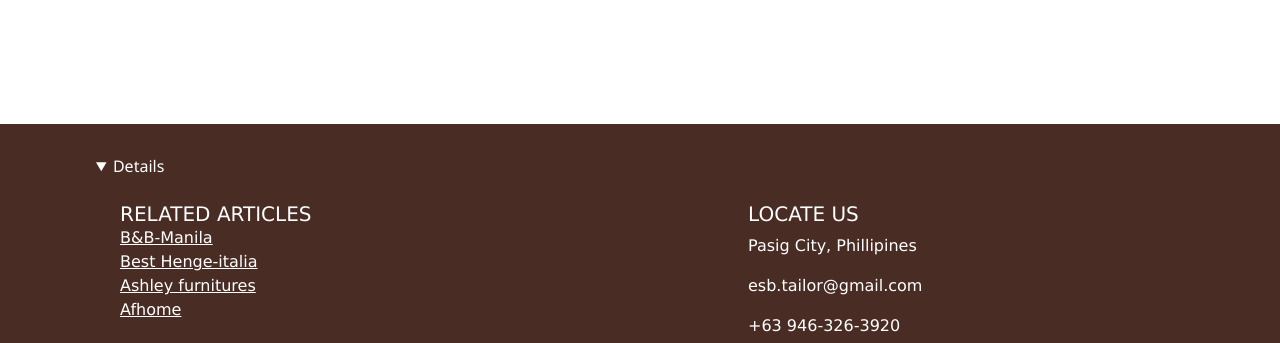
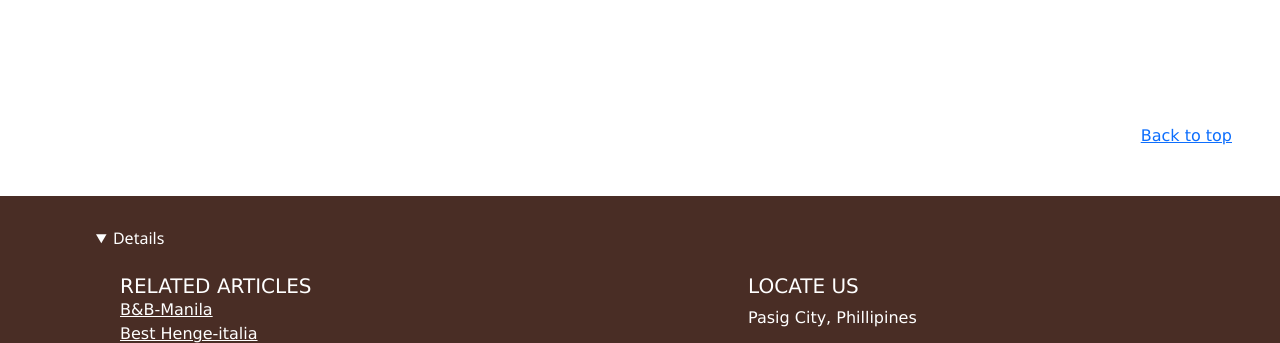
Before and after one commit to ESBanez/Banez, a plain HTML site: page index.html in a window 1280 px wide. Shown: the part 3966-4309 px from the top of the page. Drawn offline with nearby package versions, Linux system fonts and the light colour scheme.

Commit message:
added back to top for 2 pages

```diff
--- a/index.html
+++ b/index.html
@@ -198,7 +198,13 @@
 
 
 
-           <br><br><br><br><br>
+            <br><br><br><br><br>
+
+            <div class="d-flex justify-content-end mx-5">
+            <a href="#backnav">Back to top</a>
+            </div>
+
+            <br><br>
             <!---------------------------- details-Start --------------------->
             <details open class=" text-white text-center text-lg-start" id="contacts">
                 <div class="container-fluid p-4">
```
Also changed, not shown: store.html (+5 -3 lines).
